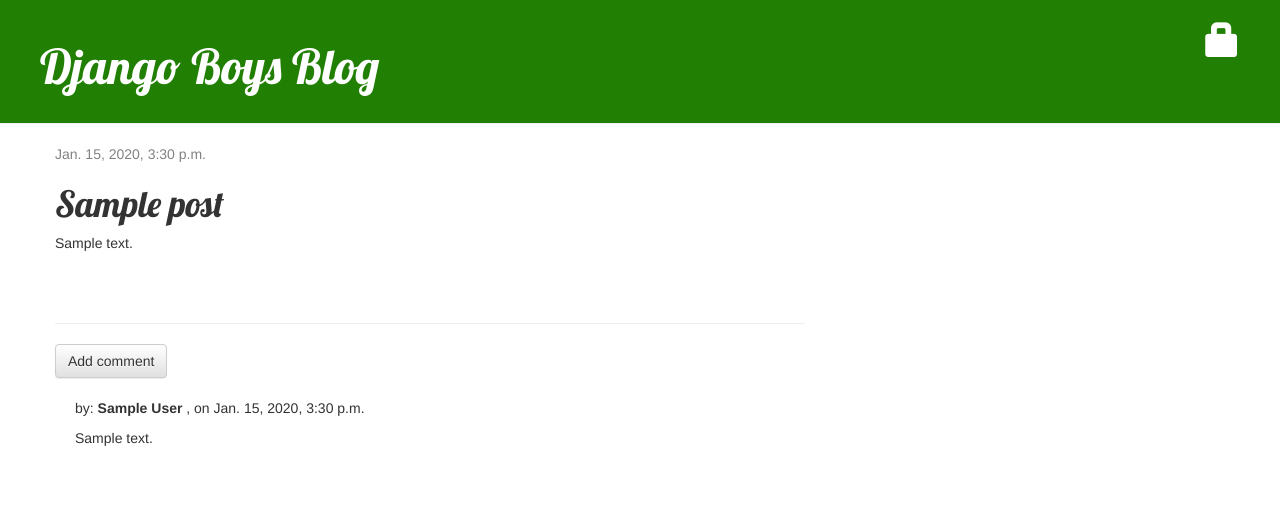
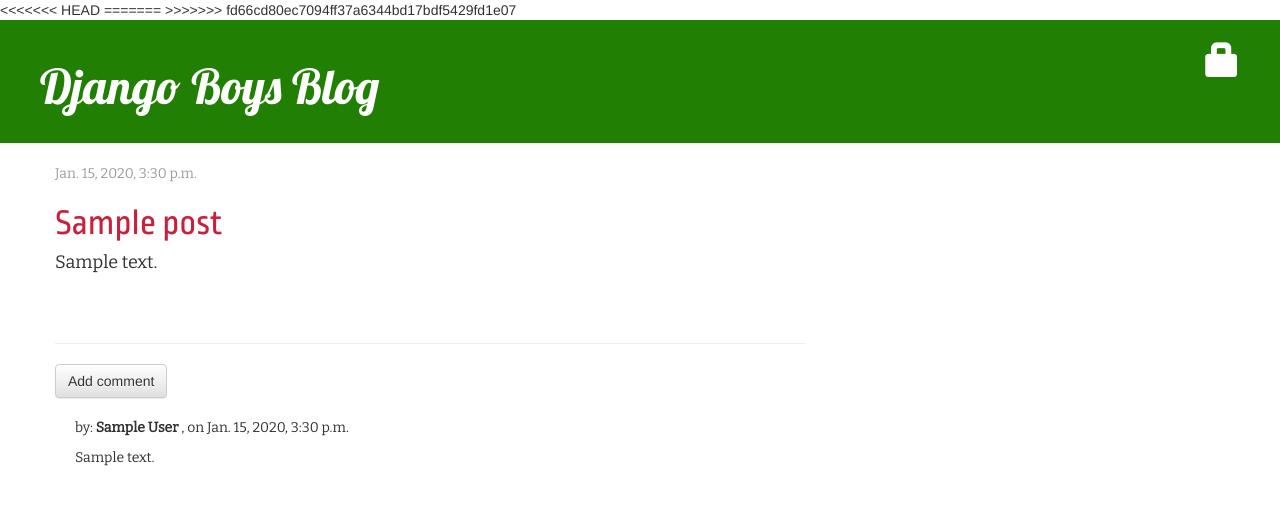
Before and after one commit to debasishbai/django_blog, a Django app: page /post/1/ in a window 1280 px wide. Shown: the top 505 px of the page. Run offline with Django 3.2, Linux system fonts and the light colour scheme; tables that the repository leaves empty hold one stand-in row (values such as "Sample post"); some libraries are stand-ins or nearby versions.

Commit message:
updated css

```diff
--- a/blog/static/css/blog.css
+++ b/blog/static/css/blog.css
@@ -1,6 +1,6 @@
-h2 a {
-    color: #C9203C  ;
-    font-family: 'Lobster';
+.post h2 a, .post h1 {
+    color: #C9203C;
+    font-family: 'Ropa Sans', sans-serif;
 }
 
 .page-header {
@@ -13,18 +13,20 @@ h2 a {
     color: #ffffff;
     font-size: 36pt;
     text-decoration: none;
+    font-family: 'Lobster', cursive;
 }
 
 .content {
     margin-left: 40px;
 }
 
-h1, h2, h3, h4 {
+h1, h3,{
     font-family: 'Lobster', cursive;
 }
 
 .date {
-    color: #828282;
+    color: #9A9FA1;
+
 }
 
 .save {
@@ -53,3 +55,11 @@ h1, h2, h3, h4 {
 .comment {
     margin: 20px 0px 20px 20px;
 }
+
+.post h4 {
+font-family: 'Bitter', serif;
+}
+
+p {
+font-family: "Bitter", serif;
+}
--- a/blog/templates/blog/base.html
+++ b/blog/templates/blog/base.html
@@ -9,11 +9,15 @@
           content="width=device-width, user-scalable=no, initial-scale=1.0, maximum-scale=1.0, minimum-scale=1.0">
     <meta http-equiv="X-UA-Compatible" content="ie=edge">
     <title>Django Boys Blog</title>
+<<<<<<< HEAD
+    <link href="https://fonts.googleapis.com/css?family=Bitter" rel="stylesheet">
+    <link href="https://fonts.googleapis.com/css?family=Ropa+Sans" rel="stylesheet" type="text/css">
+=======
+>>>>>>> fd66cd80ec7094ff37a6344bd17bdf5429fd1e07
     <link href="//fonts.googleapis.com/css?family=Lobster&subset=latin,latin-ext" rel="stylesheet" type="text/css">
     <link rel="stylesheet" href="//maxcdn.bootstrapcdn.com/bootstrap/3.2.0/css/bootstrap.min.css">
     <link rel="stylesheet" href="//maxcdn.bootstrapcdn.com/bootstrap/3.2.0/css/bootstrap-theme.min.css">
     <link rel="stylesheet" href="{% static 'css/blog.css' %}">
-    <link href="https://fonts.googleapis.com/css?family=Ropa+Sans" rel="stylesheet">
 </head>
 
     <body>
--- a/blog/templates/blog/post_detail.html
+++ b/blog/templates/blog/post_detail.html
@@ -4,7 +4,7 @@
     <div class="post">
         {% if post.published_date %}
             <div class="date">
-                {{ post.published_date }}
+                <p>{{ post.published_date }}</p>
             </div>
         {% else %}
             <a class="btn btn-default" href="{% url 'post_publish' pk=post.pk %}">Publish</a>
@@ -16,7 +16,7 @@
             <a href="{% url 'login' %}" class="top-menu"><span class="glyphicon glyphicon-lock"></span></a>
         {% endif %}
         <h1>{{ post.title }}</h1>
-        <p>{{ post.text | linebreaksbr }}</p>
+        <h4>{{ post.text | linebreaksbr }}</h4>
     </div>
     <hr>
     <a class="btn btn-default" href="{% url 'add_comment_to_post' pk=post.pk %}">Add comment</a>
--- a/blog/templates/registration/password_reset_form1.html
+++ b/blog/templates/registration/password_reset_form1.html
@@ -4,7 +4,11 @@
     {% if form.errors %}
         <p>Invalid email id.</p>
     {% endif %}
+<<<<<<< HEAD
+    <div class="post">
+=======
     <div>
+>>>>>>> fd66cd80ec7094ff37a6344bd17bdf5429fd1e07
         <h1>Password Reset</h1>
     </div>
     <div>
```
Also changed, not shown: blog/templates/registration/login.html (+6 -4 lines), blog/templates/registration/password_reset_confirm1.html (+10 -0 lines), blog/templates/registration/password_reset_done1.html (+8 -0 lines), blog/templates/registration/sign_up.html (+7 -0 lines).
